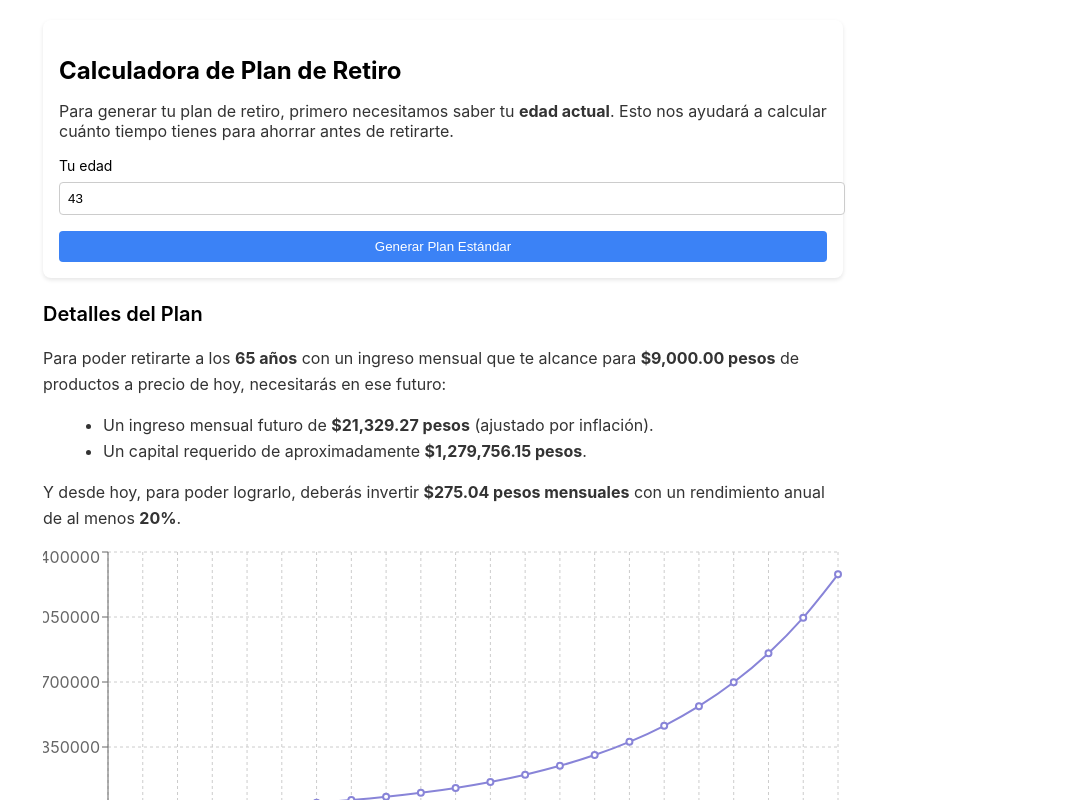
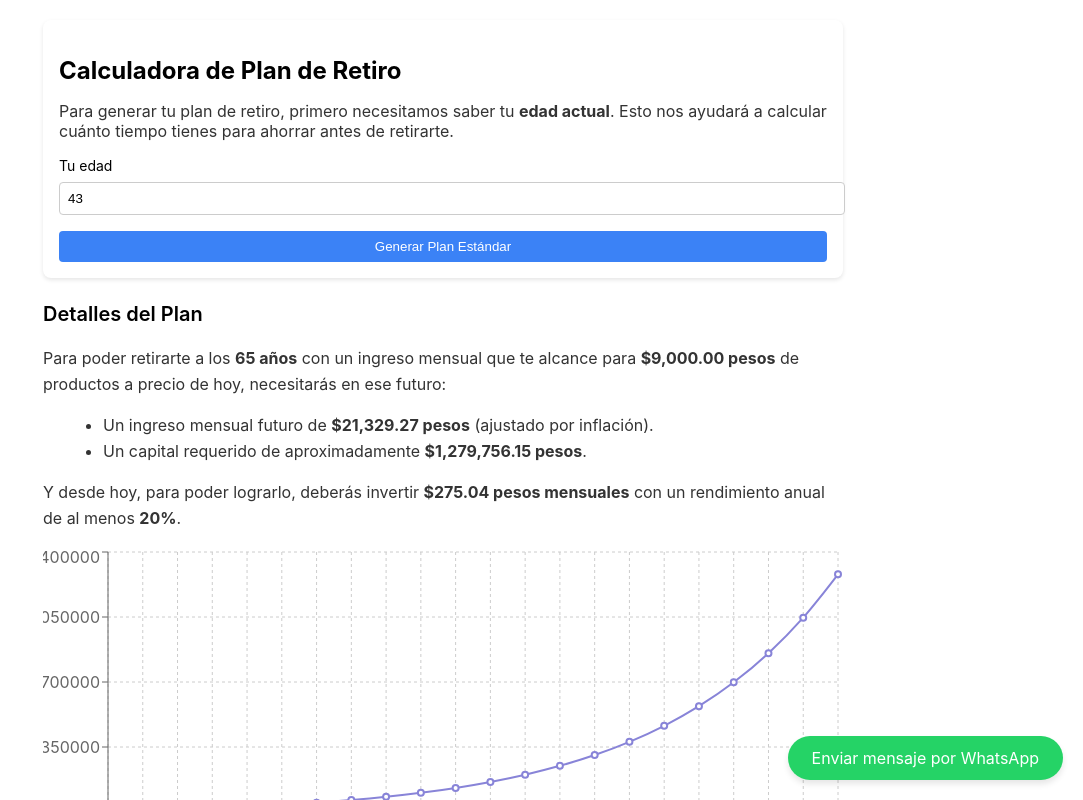
Before and after one commit to Natenun/retirement-calculator, a React (Create React App) app: page / in a window 1280 px wide. Both pictures are taken after a click on the button "Generar Plan Estándar". Shown: the top 800 px of the page, without its empty margins (197-1280 px from the left). Built offline with nearby package versions, Linux system fonts and the light colour scheme.

Commit message:
Agregado botón flotante de WhatsApp

```diff
--- a/src/RetirementPlanCalculator.js
+++ b/src/RetirementPlanCalculator.js
@@ -1,4 +1,4 @@
-import React, { useState, useRef, useEffect } from "react"; // Importa useRef y useEffect
+import React, { useState, useRef } from "react";
 import { LineChart, Line, XAxis, YAxis, CartesianGrid, Tooltip, ResponsiveContainer } from "recharts";
 
 const RetirementPlanCalculator = () => {
@@ -206,7 +206,7 @@ const RetirementPlanCalculator = () => {
       </div>
 
       {plans.length > 0 && (
-        <div ref={planRef} style={{ marginTop: "24px" }}> {/* Referencia al contenedor del plan */}
+        <div ref={planRef} style={{ marginTop: "24px" }}>
           <h3 style={{ fontSize: "20px", fontWeight: "600" }}>Detalles del Plan</h3>
           {generatePlanDescription(plans[currentPlanIndex])}
           <ResponsiveContainer width="100%" height={300}>
@@ -278,23 +278,33 @@ const RetirementPlanCalculator = () => {
         </div>
       )}
 
+      {/* Botón flotante de WhatsApp */}
       {plans.length > 0 && (
-        <div style={{ marginTop: "24px", textAlign: "center" }}>
-          <p style={{ fontSize: "16px", color: "#333", lineHeight: "1.6", marginBottom: "16px" }}>
-            ¿Quisieras que te digamos cómo lograrlo? Muchas personas se están asociando en la cooperativa{" "}
-            <strong>"Lo Nuestro"</strong> para alcanzar sus metas de retiro. ¡Mándanos un mensaje y te decimos los siguientes pasos! Cabe mencionar que no cuesta nada.
-          </p>
+        <div
+          style={{
+            position: "fixed",
+            bottom: "20px",
+            right: "20px",
+            zIndex: 1000,
+          }}
+        >
           <a
             href={`https://wa.me/522481146831?text=${encodeURIComponent(
-              plans.length > 0
-                ? `Hola, quiero saber más sobre cómo lograr mi plan de retiro. Aquí están los detalles de mi plan:\n\n` +
-                  `- Edad de retiro: ${plans[currentPlanIndex].retirementAge} años\n` +
-                  `- Ingreso mensual deseado: $${formatNumber(plans[currentPlanIndex].desiredIncome)} pesos\n` +
-                  `- Inversión mensual necesaria: $${formatNumber(plans[currentPlanIndex].monthlyInvestment)} pesos\n` +
-                  `- Capital requerido: $${formatNumber(plans[currentPlanIndex].requiredCapital)} pesos\n`
-                : "Hola, quiero saber más sobre cómo lograr mi plan de retiro."
+              `Hola, quiero saber más sobre cómo lograr mi plan de retiro. Aquí están los detalles de mi plan:\n\n` +
+              `- Edad de retiro: ${plans[currentPlanIndex].retirementAge} años\n` +
+              `- Ingreso mensual deseado: $${formatNumber(plans[currentPlanIndex].desiredIncome)} pesos\n` +
+              `- Inversión mensual necesaria: $${formatNumber(plans[currentPlanIndex].monthlyInvestment)} pesos\n` +
+              `- Capital requerido: $${formatNumber(plans[currentPlanIndex].requiredCapital)} pesos\n`
             )}`}
-            style={{ background: "#25D366", color: "white", padding: "8px", borderRadius: "4px", textDecoration: "none", display: "inline-block", marginTop: "16px" }}
+            style={{
+              background: "#25D366",
+              color: "white",
+              padding: "12px 24px",
+              borderRadius: "50px",
+              textDecoration: "none",
+              display: "inline-block",
+              boxShadow: "0 4px 6px rgba(0, 0, 0, 0.1)",
+            }}
           >
             Enviar mensaje por WhatsApp
           </a>
```
